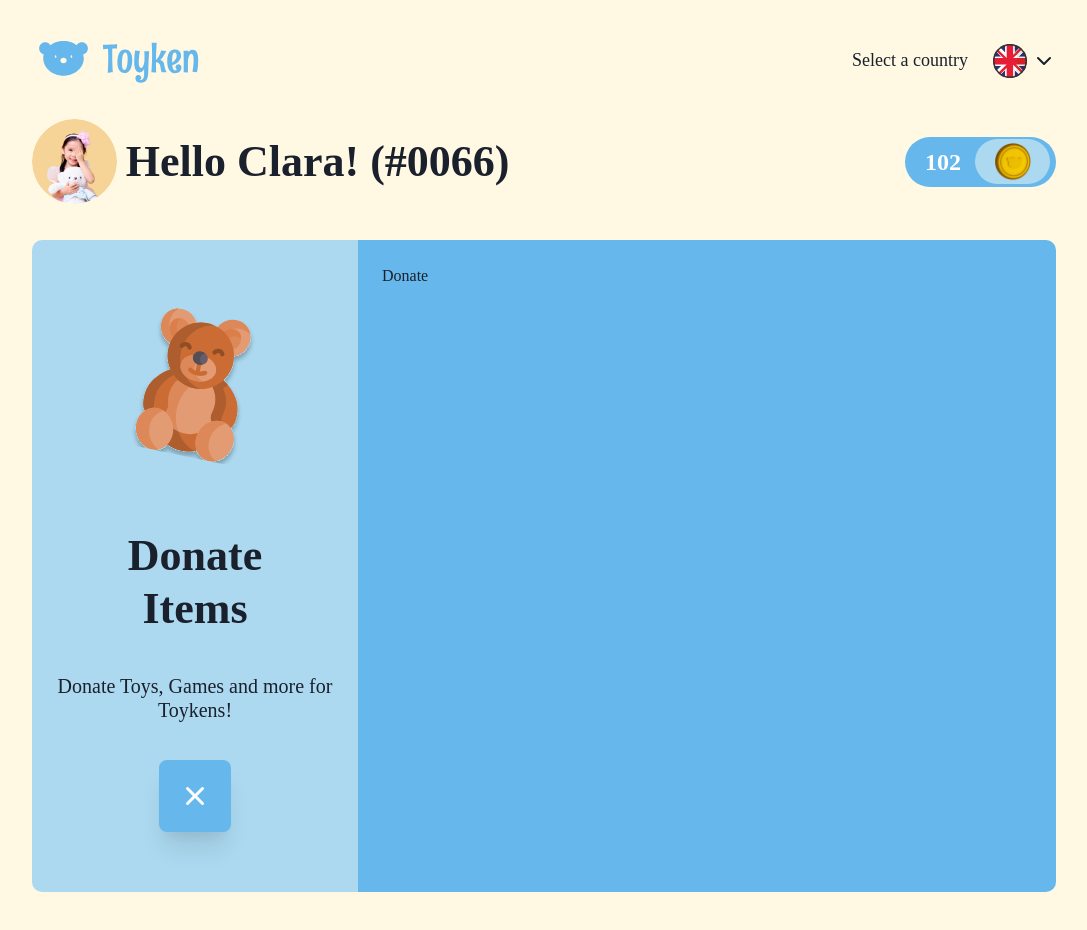
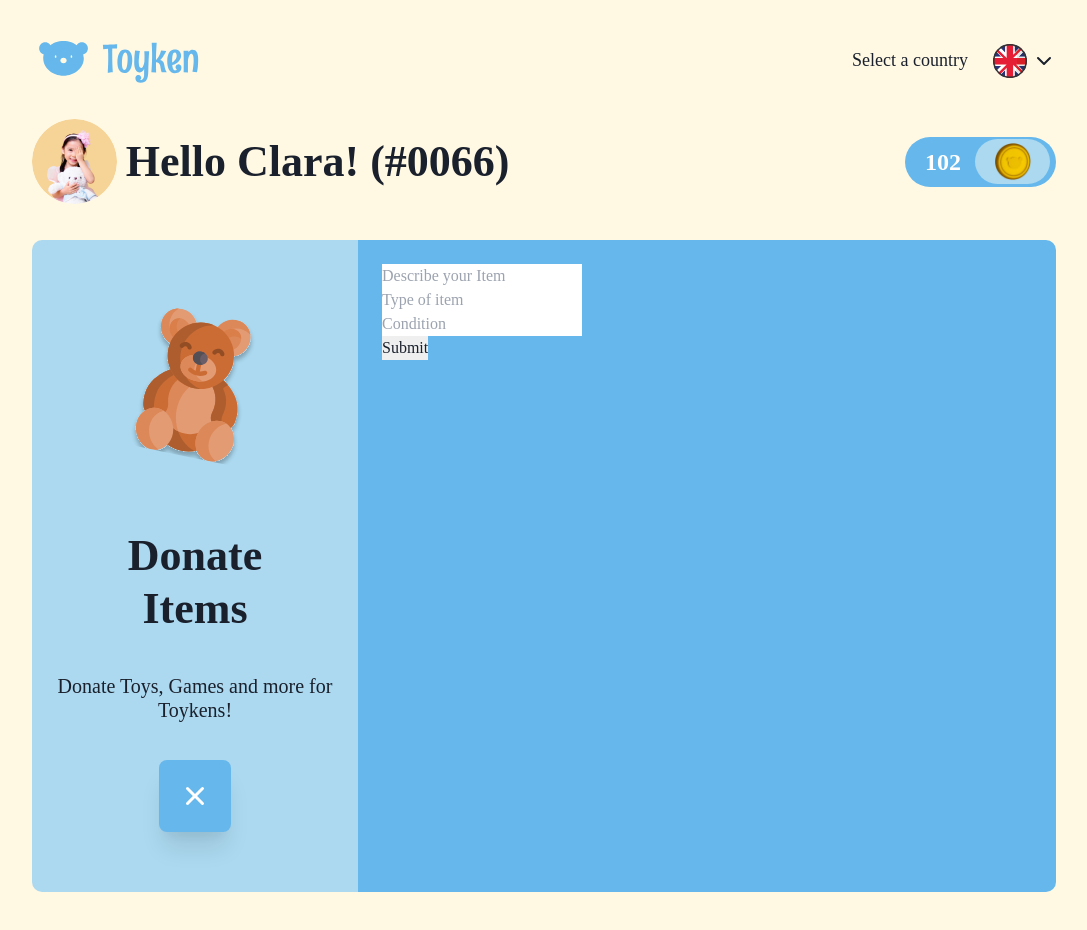
Before and after one commit to MACHathon/retailer-portal-app, a Next.js app: page /kid-dashboard/section/1 in a window 1280 px wide. Shown: the whole page, without its empty margins (96-1183 px from the left). Built offline with nearby package versions, Linux system fonts and the light colour scheme; a web font is replaced by a local one.

Commit message:
minor style changes and add form

```diff
--- a/components/dashboard/kid-dashboard/dashboard-sections/donate-items/donate-form.tsx
+++ b/components/dashboard/kid-dashboard/dashboard-sections/donate-items/donate-form.tsx
@@ -1,9 +1,52 @@
 import { NextPage } from "next"
+import { ChangeEvent, FormEvent, useState } from "react";
 
+
+//WIP
 const DonateForm: NextPage = (): JSX.Element => {
 
+    const [ registerItem, setRegisterItem ] = useState({
+        item: '',
+        type: '',
+        condition: ''
+     });
+
+     const { item, type, condition } = registerItem;
+
+     const onHandleChange = (e: ChangeEvent<HTMLInputElement>): void => {
+        const { name, value } = e.target;
+        setRegisterItem({...registerItem, [name]: value})
+    };
+
+    const onHandleSubmit = (e: FormEvent<HTMLFormElement>): void => {
+        e.preventDefault();
+        console.log(registerItem);
+        setRegisterItem({
+            item: '',
+            type: '',
+            condition: ''
+        });
+    };
+
+
     return (
-        <div>Form</div>
+        <div>
+            <form onSubmit={onHandleSubmit}>
+                <div>
+                    <input type='text' name='item' placeholder='Describe your Item'
+                    value={item} onChange={onHandleChange} />
+                </div>
+                <div>
+                    <input type="text" name='type' placeholder='Type of item'
+                    value={type} onChange={onHandleChange}/>
+                </div>
+                <div>
+                    <input type="text" name='condition' placeholder='Condition'
+                    value={condition} onChange={onHandleChange}/>
+                </div>
+                <input type='submit' value='Submit' />
+            </form>
+        </div>
     )
 }
 
--- a/components/dashboard/kid-dashboard/dashboard-sections/donate-items/donate-items.tsx
+++ b/components/dashboard/kid-dashboard/dashboard-sections/donate-items/donate-items.tsx
@@ -1,11 +1,12 @@
 import { NextPage } from "next";
 
 import ColourSection from "@/components/shared-components/sections/colour-section";
+import DonateForm from "./donate-form";
 
 const DonateItems: NextPage = (): JSX.Element => {
     return (
         <ColourSection bgColour='#66B8EC'>
-            <p>Donate</p>
+            <DonateForm />
         </ColourSection>
     )
 }
```
